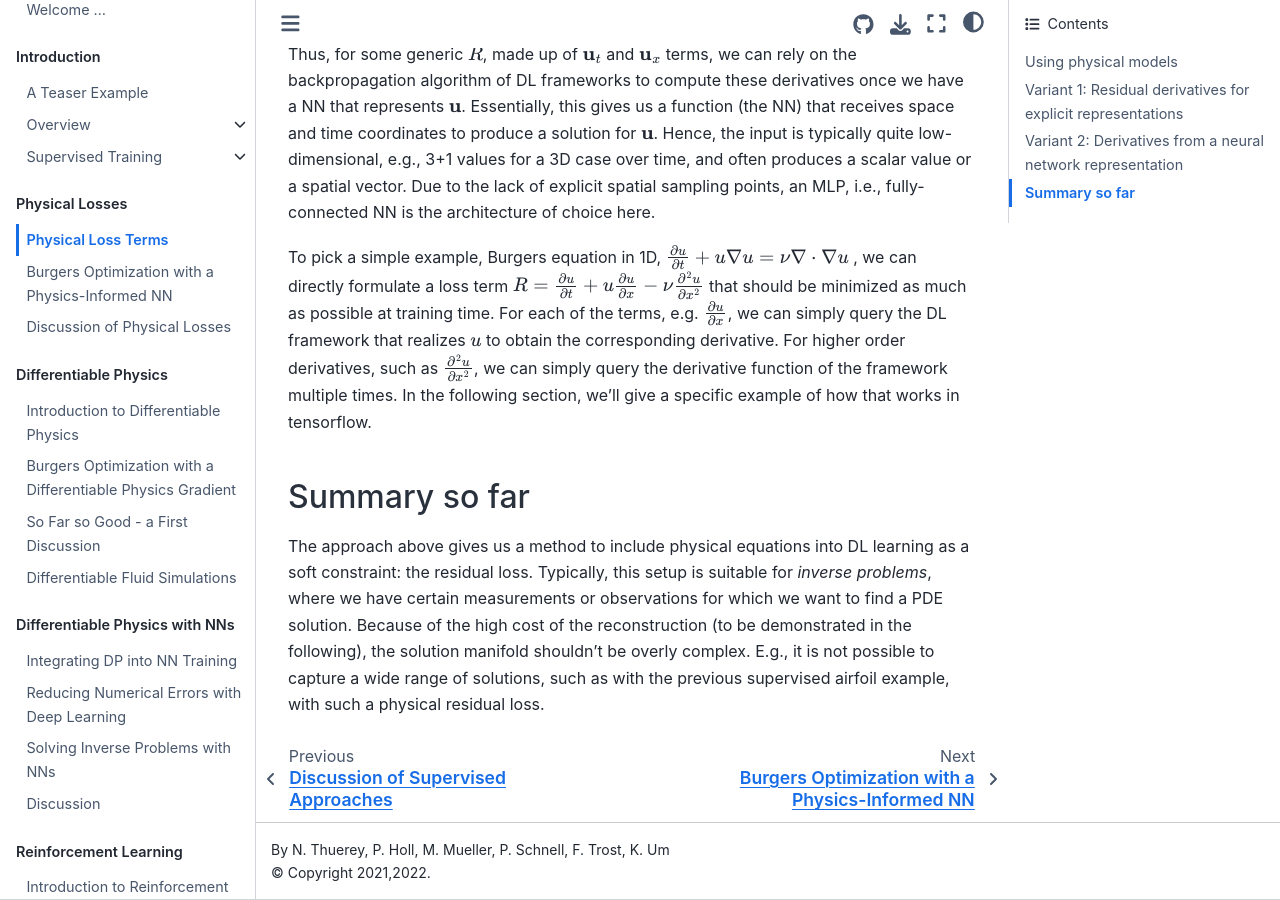
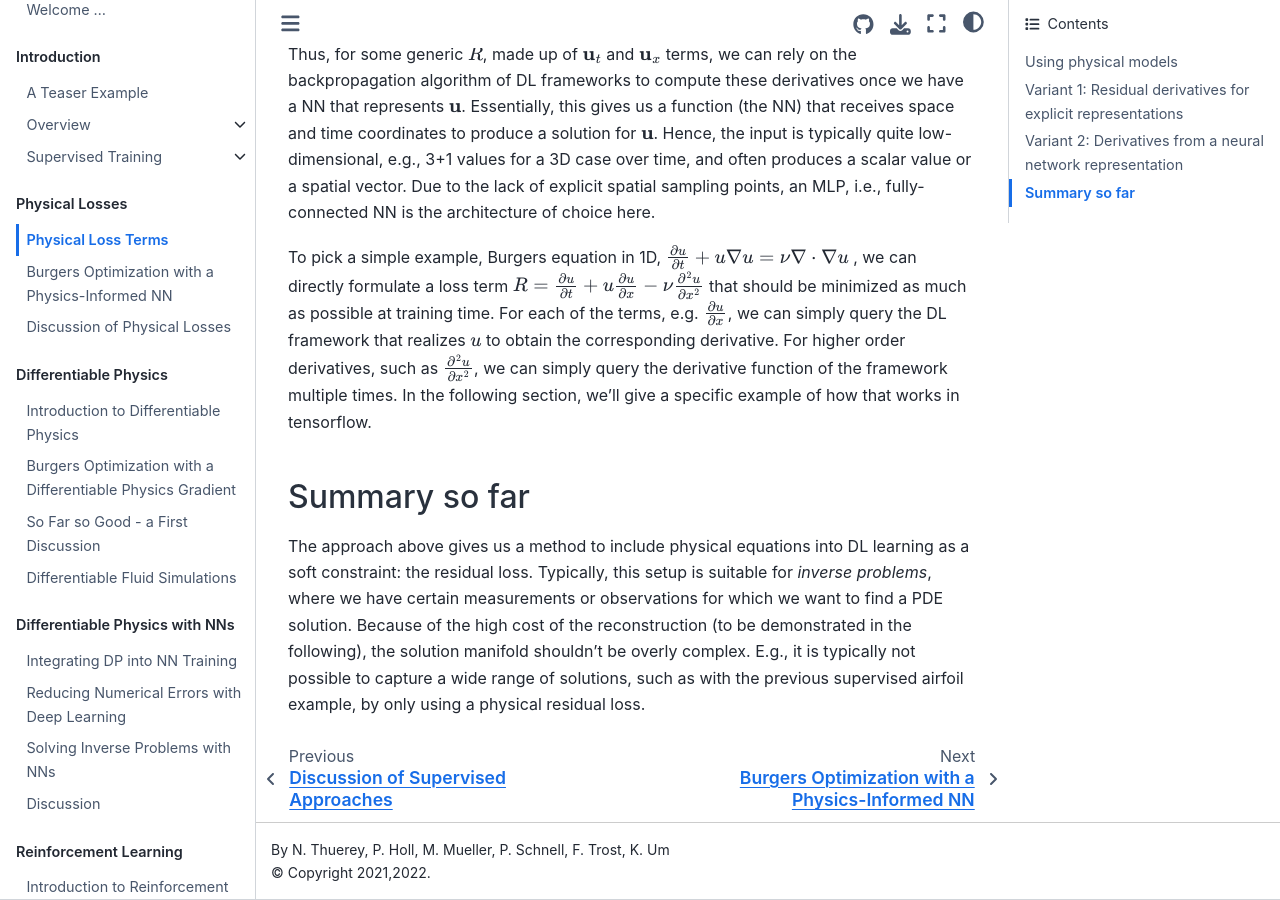
Before and after one commit to tum-pbs/pbdl-book, a Jupyter Book: the page built from physicalloss.md, in a window 1280 px wide and 900 px high, scrolled down 4529 px. Built offline with Jupyter Book 1.0.4 settings and Sphinx 7.4.7 and the Sphinx Book theme 1.1.4, drawn with Linux system fonts in a browser that asks for light colours; pages that are not in the unit, such as notebooks, are missing from menus; cross-references to code outside the pages are shown as plain code; some of the changed text lies outside the part shown.

Commit message:
smaller fixes of notation

```diff
--- a/physicalloss.md
+++ b/physicalloss.md
@@ -44,7 +44,7 @@
 Now our training objective becomes
 
 $$
-\text{arg min}_{\theta} \ \alpha_0 \sum_i \big( f(x_i ; \theta)-y^*_i \big)^2 + \alpha_1 R(x_i) ,
+\text{arg min}_{\theta} \ \sum_i \alpha_0 \big( f(x_i ; \theta)-y^*_i \big)^2 + \alpha_1 R(x_i) ,
 $$ (physloss-training)
 
 where $\alpha_{0,1}$ denote hyperparameters that scale the contribution of the supervised term and
@@ -147,5 +147,5 @@
 The approach above gives us a method to include physical equations into DL learning as a soft constraint: the residual loss.
 Typically, this setup is suitable for _inverse problems_, where we have certain measurements or observations
 for which we want to find a PDE solution. Because of the high cost of the reconstruction (to be
-demonstrated in the following), the solution manifold shouldn't be overly complex. E.g., it is not possible
-to capture a wide range of solutions, such as with the previous supervised airfoil example, with such a physical residual loss.
+demonstrated in the following), the solution manifold shouldn't be overly complex. E.g., it is typically not possible
+to capture a wide range of solutions, such as with the previous supervised airfoil example, by only using a physical residual loss.
```
Also changed, not shown: other parts of physicalloss.md (+1 -1 lines), diffphys.md (+3 -3 lines), physicalloss-discuss.md (+2 -1 lines).
